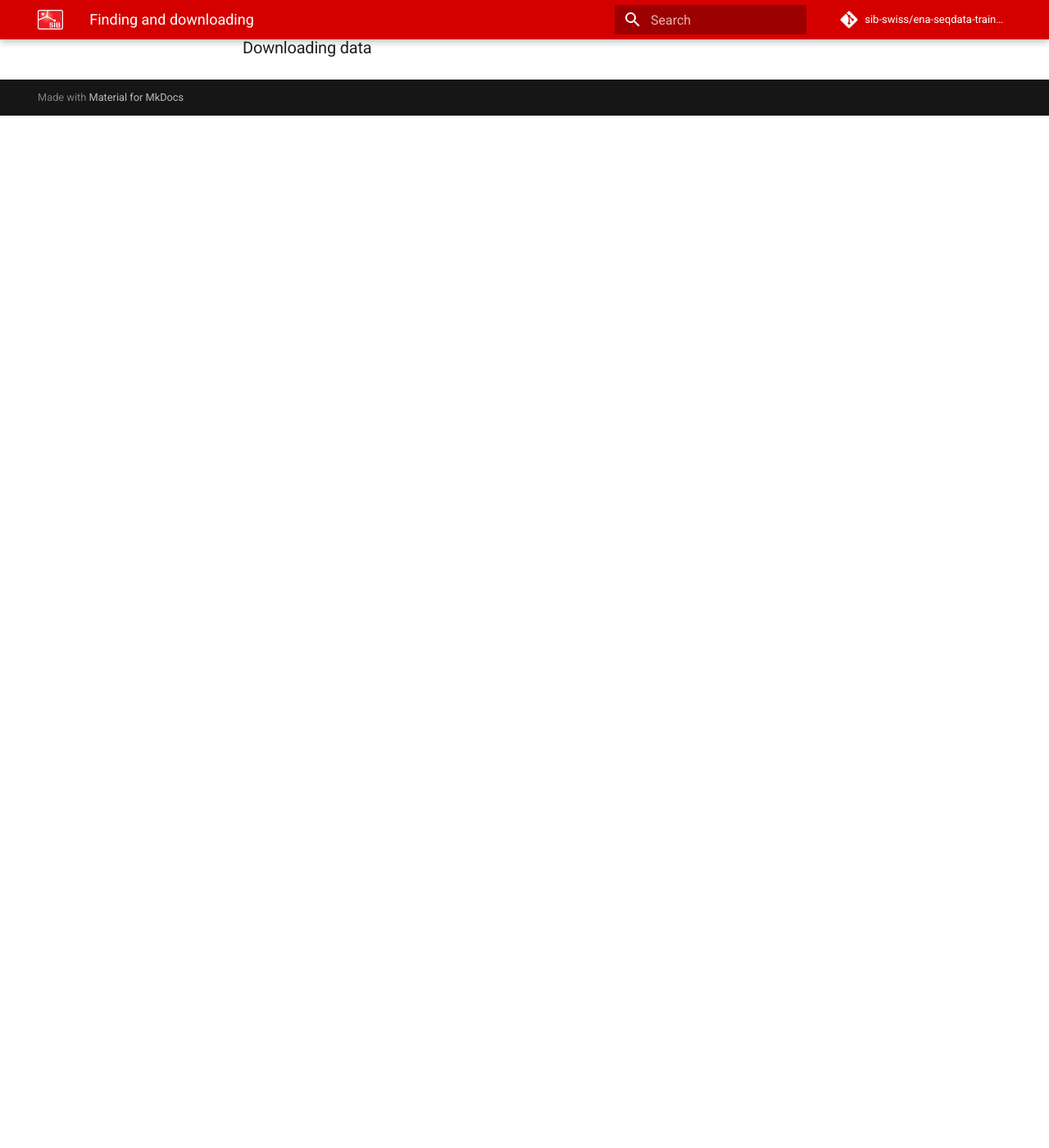
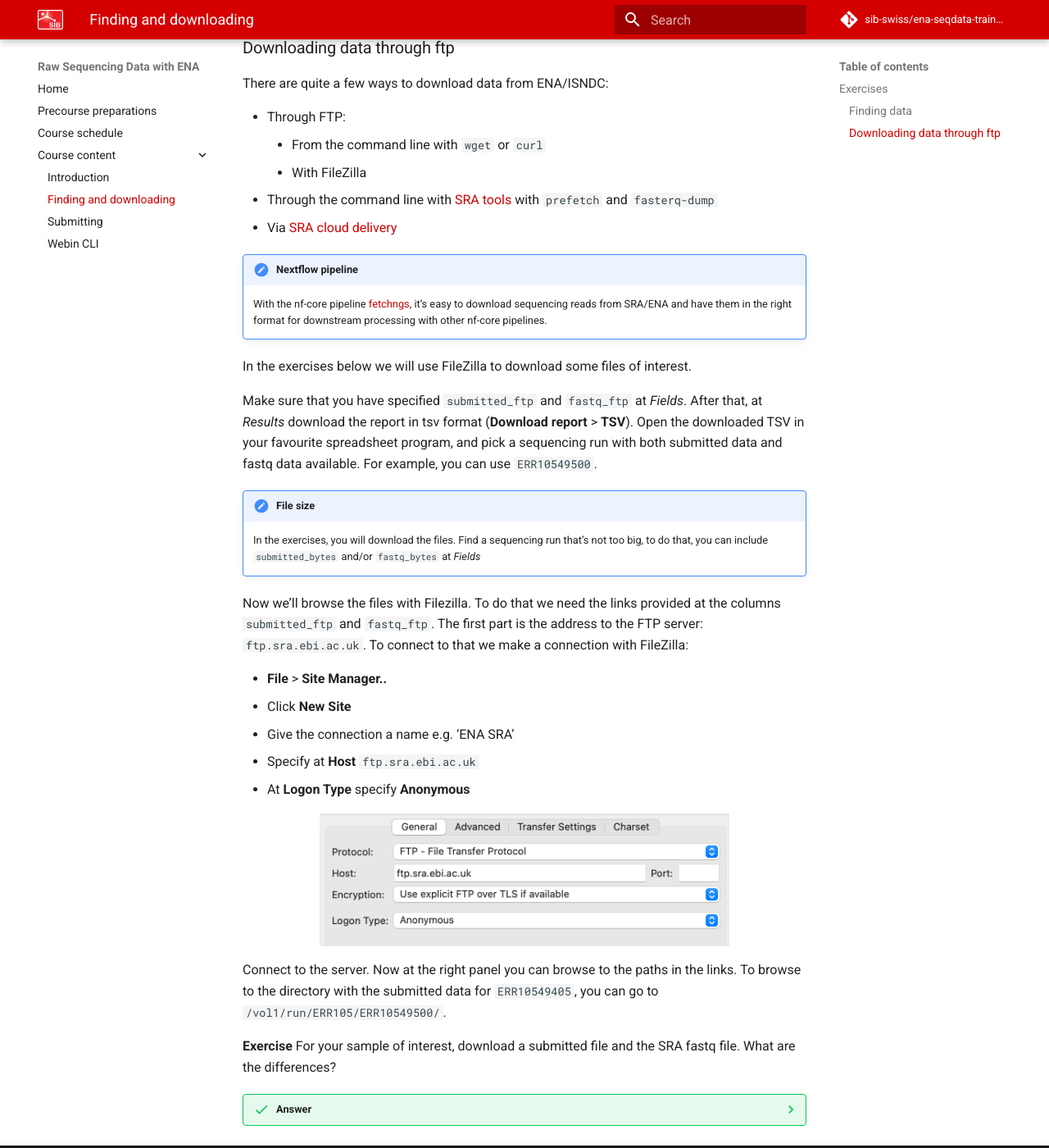
Before and after one commit to sib-swiss/ena-seqdata-training, an MkDocs documentation site: the page built from docs/course_content/finding_downloading.md, in a window 1280 px wide and 1400 px high, scrolled down 1636 px. Shown: the whole window at 82% size. Built offline with MkDocs 1.6.1 and Material for MkDocs 9.7.7, drawn with Linux system fonts in a browser that asks for light colours; comment, search, counter and statistics services are not loaded; the version menu is left out; before the commit the page ends 1777 px from its top, so only the background shows below that; some of the changed text lies outside the part shown.

Commit message:
adds exercises for downloading

````diff
--- a/docs/course_content/finding_downloading.md
+++ b/docs/course_content/finding_downloading.md
@@ -34,7 +34,7 @@
 ??? success "Answer"
     Here's an example of a query you could end up with:
     ```
-    tax_eq(1639) AND host_tax_id=9913 AND instrument_platform="ILLUMINA" AND library_strategy="WGS"
+    tax_eq(1639) AND host_scientific_name="Bos taurus" AND instrument_platform="ILLUMINA" AND library_strategy="WGS"
     ```
 
 Ignore the other steps for now and click 'Search'. You will find the accession and the Run accession and the description of the run.
@@ -64,4 +64,75 @@
 
 Download the results as tsv. Are there many researchers that specified the serotype or strain? How about the isolation source?
 
-### Downloading data
+### Downloading data through ftp
+
+There are quite a few ways to download data from ENA/ISNDC:
+
+- Through FTP:
+    - From the command line with `wget` or `curl`
+    - With FileZilla
+- Through the command line with [SRA tools](https://github.com/ncbi/sra-tools/wiki) with `prefetch` and `fasterq-dump`
+- Via [SRA cloud delivery](https://www.ncbi.nlm.nih.gov/sra/docs/data-delivery/)
+
+!!! note "Nextflow pipeline"
+    With the nf-core pipeline [fetchngs](https://nf-co.re/fetchngs), it's easy to download sequencing reads from SRA/ENA and have them in the right format for downstream processing with other nf-core pipelines.
+
+In the exercises below we will use FileZilla to download some files of interest.
+
+Make sure that you have specified `submitted_ftp` and `fastq_ftp` at *Fields*. After that, at *Results* download the report in tsv format (**Download report** > **TSV**). Open the downloaded TSV in your favourite spreadsheet program, and pick a sequencing run with both submitted data and fastq data available. For example, you can use `ERR10549500`.
+
+!!! hint "File size"
+    In the exercises, you will download the files. Find a sequencing run that's not too big, to do that, you can include `submitted_bytes` and/or `fastq_bytes` at *Fields*
+
+Now we'll browse the files with Filezilla. To do that we need the links provided at the columns `submitted_ftp` and `fastq_ftp`. The first part is the address to the FTP server: `ftp.sra.ebi.ac.uk`. To connect to that we make a connection with FileZilla:
+
+- **File** > **Site Manager..**
+- Click **New Site**
+- Give the connection a name e.g. 'ENA SRA'
+- Specify at **Host** `ftp.sra.ebi.ac.uk`
+- At **Logon Type** specify **Anonymous**
+
+<figure>
+    <img src="../../assets/images/filezilla_ena_download.png" width="500"/>
+</figure>
+
+Connect to the server. Now at the right panel you can browse to the paths in the links. To browse to the directory with the submitted data for `ERR10549405`, you can go to `/vol1/run/ERR105/ERR10549500/`.
+
+**Exercise** For your sample of interest, download a submitted file and the SRA fastq file. What are the differences?
+
+??? success "Answer"
+
+    The first eight lines of the SRA fastq file looks like this:
+
+    ```
+    @ERR10549500.1 NB502092:214:HCYYFAFX3:1:11101:10005:17165/1
+    AATTTCACCTTCATTAATAGATTTTTTTCTTTTAACGTCTTATAATGAAATGGAACCGAGAACATACGCGAATATGTTCTCGGCTCATTTCTAAGGATGACTACTGTAAAACATCTGAGCCCGAGAAGCTTTGGATTCGTTTGCACGGTTA
+    +
+    AAAAAE/A<EEEEEE/AA6EE6EEEE/EEEEEEEEEEEE//A/AAEAAEEE//AAEAEEAE/EEEEE<<E<EEE/<AAEEA/</6EE/</EEA/6/EEAEEAEE</EE<EEEEEEAAEA//66E<AAA<EE/<<<EE<A/<//6A/6/EE/
+    @ERR10549500.2 NB502092:214:HCYYFAFX3:1:11101:10012:8474/1
+    ATCCTTATCTAATCACTTCTATCGCTGTGTTCTACGATGATTTATACGCAGCAACAGAAGGCACTTTTACAGAAGAAACGGTCATCGTGGAAGAAGAAGTAAATCCATTTGGAACAACAGAAGCTGATCCATTTGCTGAAGATACACATC
+    +
+    AAAAAEEEEEEEEEEEEEEEEEEEEEEEEEEEEEEEEEEEEEEEEEEEEEEEEEEEEEEEEEEEEE<EEEEEAEEEEEEEAEEAEEEEEEEEEEEE/EEEEEEEEEEEEEEEEEEEEEAEAEEEEE<EEAEEEE<AEE/EE/EEEEAAE<
+    ```
+
+    While for the submitted file it looks like:
+
+    ```
+    @NB502092:214:HCYYFAFX3:1:11101:19008:1109 1:N:0:GCTCATGA+NTAGCCTT
+    GACTTNTTGGGATTAGTGAAGGGGCAATTCCTTTCGCGGTAGAATCTCCGCTTAAAGTTATTCCGGCTACGGTTCTTGGTTCTGCTGTCGGCGGGGCACTAGCTGTAGGTCTTGGCGCAATTAACCAAGCGCCAATCAGTGGTTTTTATGG
+    +
+    AAAAA#/EEAE6EEAEEE/EEEEAEE/AEEEEE/AAEE/AAEE/EEEEAAEAEEEEEEEEEEEEEEAEEEEEEEEEEEEEEEEEEEAAEEE<EEEEEEEEEEEE/E<EE/AEE<EEEEAEEEE/EEE/AEEEEEA<EAEEAEE/E<E/EA<
+    @NB502092:214:HCYYFAFX3:1:11101:9681:1109 1:N:0:GCTCATGA+NTAGCCTT
+    GACTGNACAGATGTGCCGATGTTTGTTAAACAAGGTGCCATTATGCCAATGCAACAACCACAAAACTATGTTGGCGAATCCGCAGTCAAAACAATTTATTTAGACACTTTTGCATCAGATAAAGAGACATCCTTTACACATTACGATGACG
+    +
+    AAAAA#EAEEEEEEEEEEEEEEEEEEEEEEEEEEEAEAEEEEEEEE/E/EEEEEEE/EEEEEEEEEEAAEAEEEEEEEEE6EEEEEEEEAAEEE/EEE/E<AAAE/A<<EEEAEA6EEAEEEEEAEEEE/AEEEEAE/AEAAE<AEAAAA<
+    ```
+
+    So, apparantly both the order and the titles are different. They both have the same number of reads:
+
+    ```sh
+    gunzip -c ERR10549500_1.fastq.gz| wc -l
+    gunzip -c DTU_2022_1015394_2_SI_JC98_R1_001.fq.gz| wc -l
+    ```
+
+    Both return 3657672
````
Also changed, not shown: other parts of docs/course_content/finding_downloading.md (+1 -1 lines), docs/assets/images/filezilla_ena_download.png (added).
